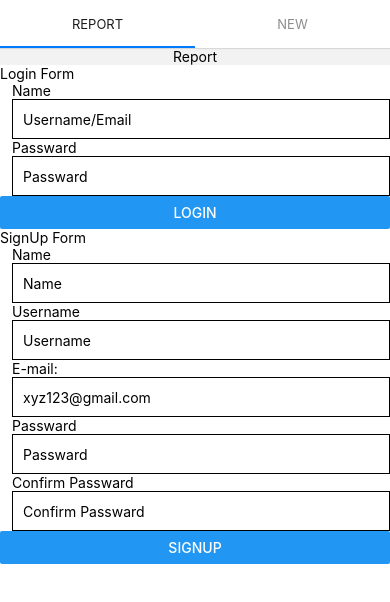
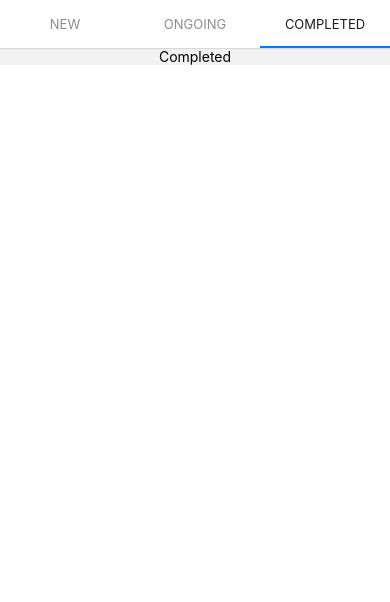
Before and after one commit to Terminal-Developer/WasteManagement, a React Native app: screen /Completed in a window 390 px wide. Shown: the top 602 px of the page. Built offline with nearby package versions, Linux system fonts and the light colour scheme.

Commit message:
Supervisor Update

```diff
--- a/App.js
+++ b/App.js
@@ -1,4 +1,5 @@
 import React from 'react';
+import { NavigationContainer } from '@react-navigation/native';
 import { StatusBar } from 'expo-status-bar';
 import { StyleSheet, Text, View } from 'react-native';
 
@@ -7,16 +8,21 @@ import Login from './src/pages/Login';
 import SignUp from './src/pages/SignUp';
 import { Component } from 'react/cjs/react.production.min';
 
+import Supervisor from './SupervisorScreens/Supervisor';
+
 export default function App() {
   return (
     <View style={styles.root}>
-      <UserTab/>
+     {/* <UserTab/>
       <Login />
-      <SignUp/>
+     <SignUp/>*/}
+     <Supervisor />
+
     </View>
-
   );
 }
+
+
 
 const styles = StyleSheet.create({
   container: {
--- /dev/null
+++ b/SupervisorScreens/Supervisor.js
@@ -0,0 +1,22 @@
+import * as React from 'react';
+import { Text, View } from 'react-native';
+import { NavigationContainer } from '@react-navigation/native';
+import { createMaterialTopTabNavigator } from '@react-navigation/material-top-tabs';
+import SupervisorCompleted from './SupervisorCompleted';
+import SupervisorNew from './SupervisorNew';
+import SupervisorOngoing from './SupervisorOngoing';
+
+
+const Tab = createMaterialTopTabNavigator();
+
+export default function Supervisor() {
+  return (
+    <NavigationContainer>
+      <Tab.Navigator>
+        <Tab.Screen name="New" component={SupervisorNew} />
+        <Tab.Screen name="Ongoing" component={SupervisorOngoing} />
+        <Tab.Screen name="Completed" component={SupervisorCompleted} />
+      </Tab.Navigator>
+    </NavigationContainer>
+  );
+}
--- /dev/null
+++ b/SupervisorScreens/SupervisorCompleted.js
@@ -0,0 +1,11 @@
+import React from 'react';
+import { StyleSheet, Text, View } from 'react-native';
+
+function SupervisorCompleted() {
+    return (
+      <View style={{ flex: 1, justifyContent: 'center', alignItems: 'center' }}>
+        <Text>Completed</Text>
+      </View>
+    );
+  }
+  export default SupervisorCompleted;
--- /dev/null
+++ b/SupervisorScreens/SupervisorNew.js
@@ -0,0 +1,11 @@
+import React from 'react';
+import { StyleSheet, Text, View } from 'react-native';
+
+function SupervisorNew() {
+    return (
+      <View style={{ flex: 1, justifyContent: 'center', alignItems: 'center' }}>
+        <Text>New</Text>
+      </View>
+    );
+  }
+  export default SupervisorNew;
--- /dev/null
+++ b/SupervisorScreens/SupervisorOngoing.js
@@ -0,0 +1,12 @@
+import React from 'react';
+import { StyleSheet, Text, View } from 'react-native';
+
+function SupervisorOngoing() {
+    return (
+      <View style={{ flex: 1, justifyContent: 'center', alignItems: 'center' }}>
+        <Text>Ongoing</Text>
+      </View>
+    );
+  }
+
+  export default SupervisorOngoing;
--- a/package.json
+++ b/package.json
@@ -10,7 +10,9 @@
     "eject": "expo eject"
   },
   "dependencies": {
+    "@react-navigation/bottom-tabs": "^6.0.9",
     "@react-navigation/material-top-tabs": "^6.0.6",
+    "@react-navigation/native": "^6.0.6",
     "expo": "~44.0.0",
     "expo-constants": "~13.0.0",
     "expo-status-bar": "~1.2.0",
@@ -20,6 +22,8 @@
     "react-native": "0.64.3",
     "react-native-material-dropdown": "^0.11.1",
     "react-native-pager-view": "5.4.9",
+    "react-native-safe-area-context": "^3.3.2",
+    "react-native-screens": "^3.10.1",
     "react-native-tab-view": "^3.1.1",
     "react-native-web": "0.17.1",
     "styled-components": "^5.3.3"
```
Also changed, not shown: Navigation/Tabs.js (added, +13 -0 lines), 1 other file (tests, documents, lock files or other folders).
